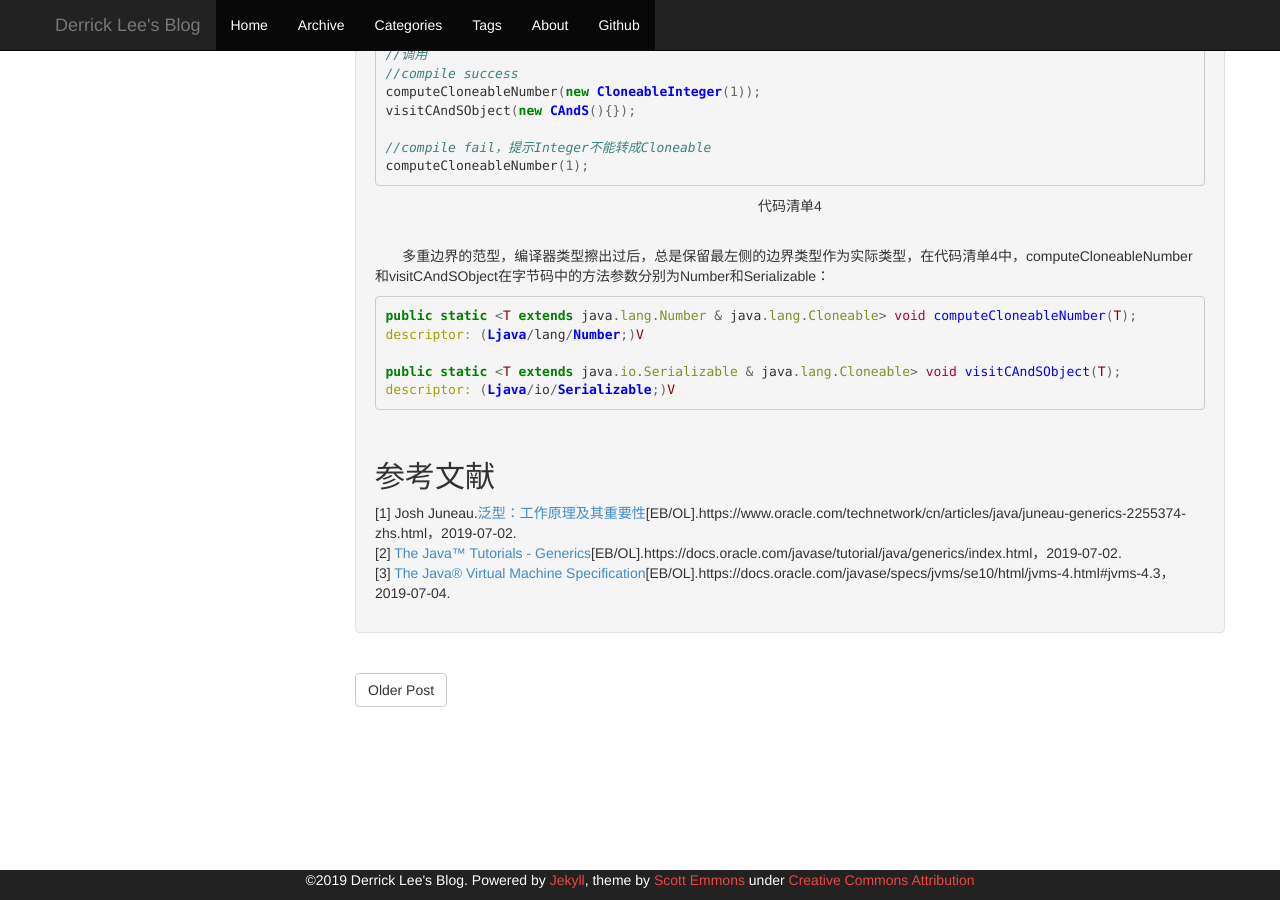
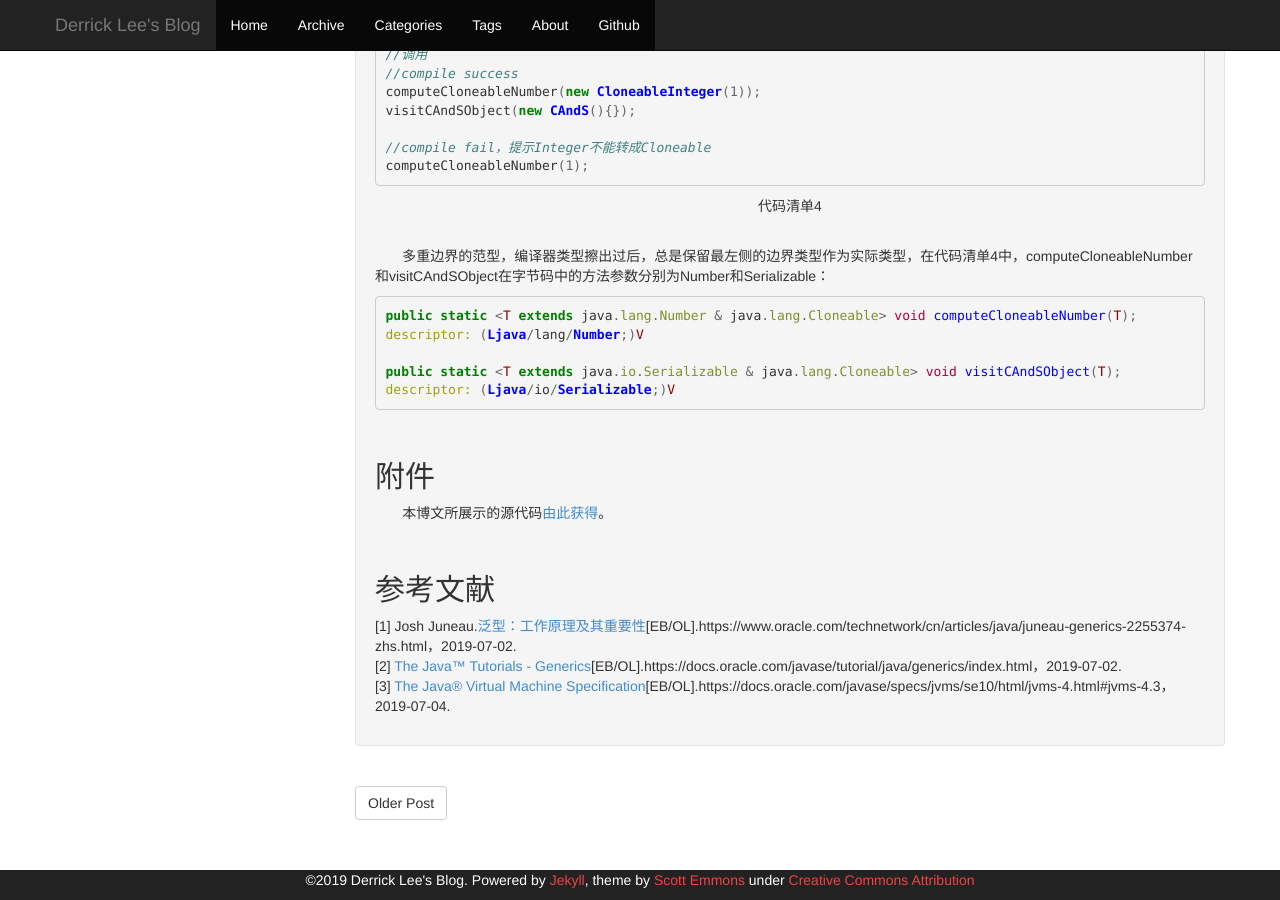
Before and after one commit to leesir/leesir.github.io, a Jekyll site: the page built from _posts/2019-07-05-java-sugar-generic-wildcard.md, in a window 1280 px wide and 900 px high, scrolled down 1888 px. Built offline with Jekyll 4.4.1, drawn with Linux system fonts in a browser that asks for light colours; comment, search, counter and statistics services are not loaded.

Commit message:
完善内容

```diff
--- a/_posts/2019-07-05-java-sugar-generic-wildcard.md
+++ b/_posts/2019-07-05-java-sugar-generic-wildcard.md
@@ -145,6 +145,12 @@ descriptor: (Ljava/io/Serializable;)V
 
 <br>
 
+## 附件
+
+&#160; &#160; &#160; &#160;本博文所展示的源代码[由此获得](https://github.com/leesir/blog_code/tree/master/src/generic)。
+
+<br>
+
 ## 参考文献
 
 [1] Josh Juneau.[泛型：工作原理及其重要性](https://www.oracle.com/technetwork/cn/articles/java/juneau-generics-2255374-zhs.html)[EB/OL].https://www.oracle.com/technetwork/cn/articles/java/juneau-generics-2255374-zhs.html，2019-07-02.<br>
```
Also changed, not shown: _posts/2019-07-02-java-sugar-generic.md (+1 -1 lines).
